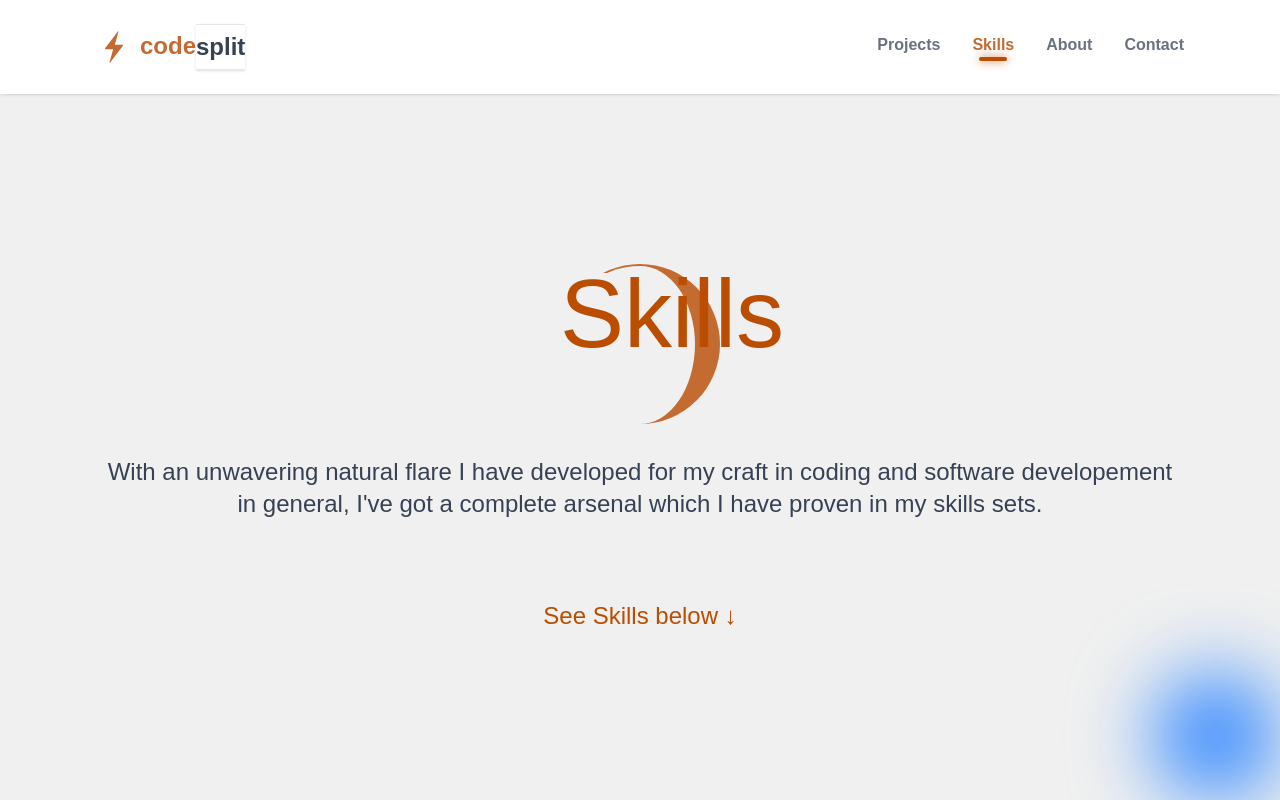
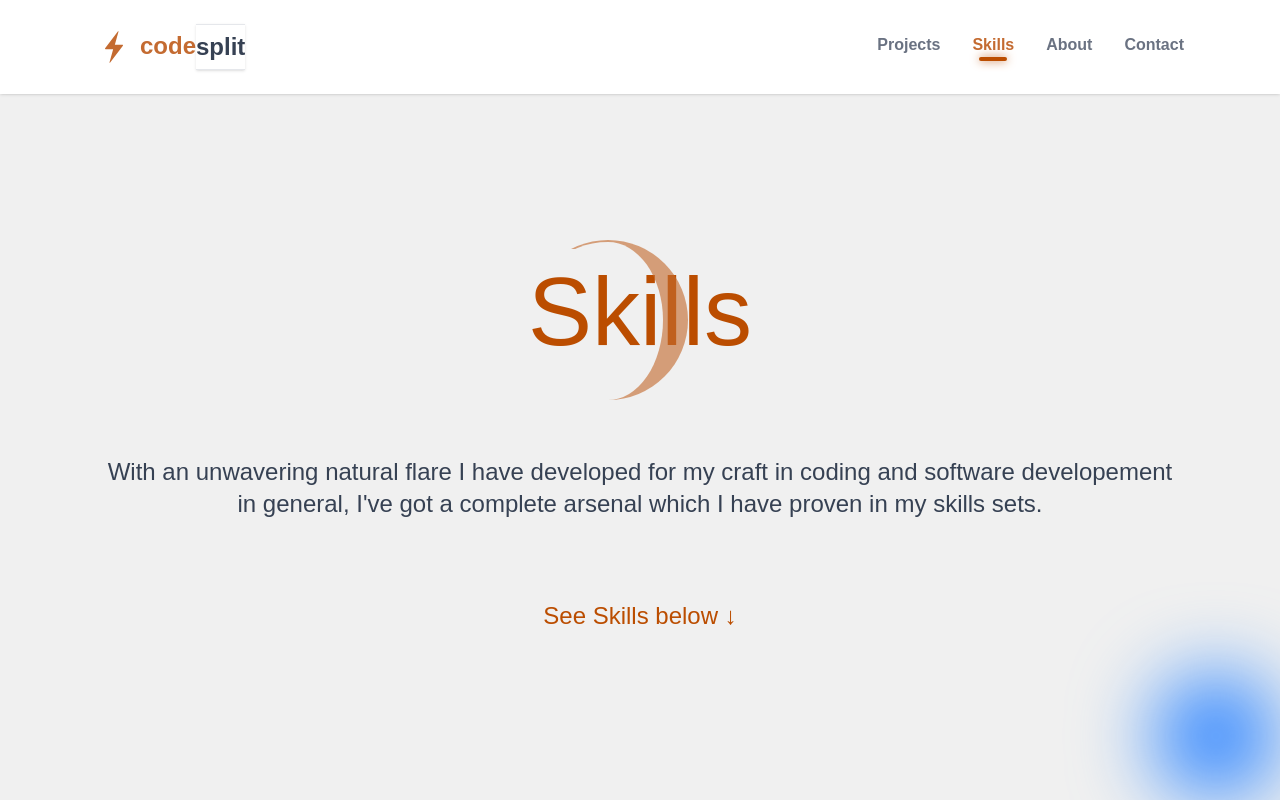
Before and after one commit to Mintlord3ttah/portfolio, a React (Vite) app in the folder portfolio/: page /skills in a window 1280 px wide. Shown: the top 800 px of the page. Built offline with nearby package versions, Linux system fonts and the light colour scheme.

Commit message:
All pages completed

```diff
--- a/portfolio/src/index.css
+++ b/portfolio/src/index.css
@@ -34,9 +34,19 @@ body{
   }
  }
 
- .sp-border{
-  border-top: 2px solid var(--primary-color);
-  border-right: 25px solid var(--primary-color);
+ .sp-heading{
+  z-index: 10;
+  &::before{
+    content: "";
+    position: absolute;
+    width: 10rem;
+    height: 10rem;
+    border-radius: 100%;
+    bottom: -40px;
+    left: 0;
+    border-top: 2px solid #c46c319f;
+    border-right: 25px solid #c46c319f;
+  }
 
   /* border-bottom: 25px solid var(--primary-color); */
  }
--- a/portfolio/src/pages/Skills.tsx
+++ b/portfolio/src/pages/Skills.tsx
@@ -5,8 +5,8 @@ export default function Skills() {
   return <section className="sec-bg flex flex-col px-24 pt-12 justify-between gap-20 max-[1200px]:px-8 max-[1000px]:flex-col max-[1000px]:items-center">
     <section className='flex flex-col items-center max-[490px]:items-start justify-center w-full gap-8 h-screen'>
     <BG_Glow size={50} color={{one: "bg-blue-300",two: "bg-blue-400", three: "bg-blue-500"}} position="right-[0] bottom-0" />
-        <div className='sp-border size-40 rounded-full flex '>
-            <h1 className='text-amber-700 text-8xl'>Skills</h1>
+        <div className='mb-16 max-[620px]:pt-40 flex max-[490px]:text-center w-full items-center justify-center gap-4'>
+            <h1 className='sp-heading relative text-amber-700 text-8xl z-10'>Skills</h1>
         </div>
         <p className='text-2xl text-center text-gray-700'>With an unwavering natural flare I have developed for my craft in coding and software developement in general, I've got a complete arsenal which I have proven in my skills sets.</p>
         <p className='text-amber-700 text-2xl mt-12 hover:text-amber-900 transition-all duration-500 cursor-pointer'>See Skills below &darr;</p>
```
